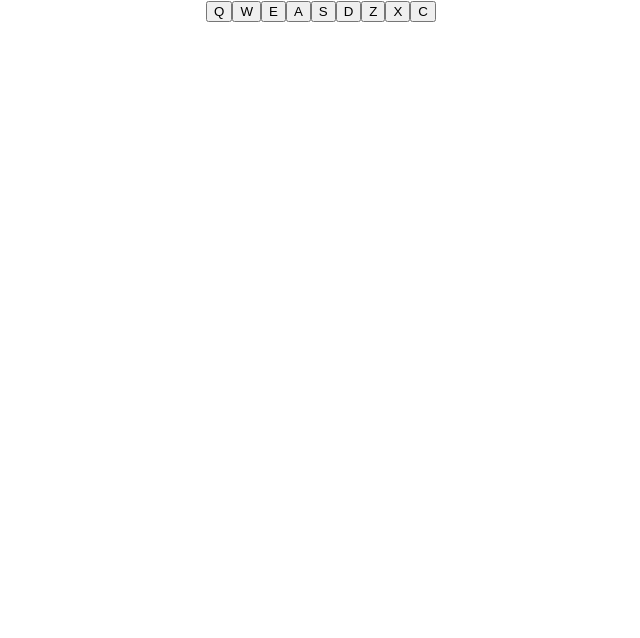
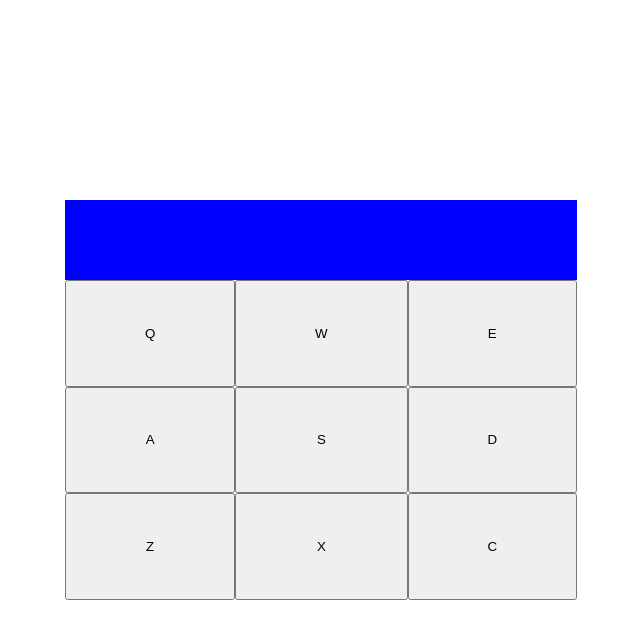
Before and after one commit to Dj5822/DrumMachine, a React (Create React App) app: page / in a window 1280 px wide. Shown: the top 638 px of the page, without its empty margins (319-959 px from the left). Built offline with nearby package versions, Linux system fonts and the light colour scheme.

Commit message:
Adjusted gui alignment.

```diff
--- a/src/App.js
+++ b/src/App.js
@@ -1,4 +1,3 @@
-import logo from './logo.svg';
 import './App.css';
 import DrumMachine from './Components/DrumMachine.js'
 
--- a/src/Components/DrumMachine.js
+++ b/src/Components/DrumMachine.js
@@ -1,10 +1,12 @@
 import React from 'react';
+import '../Style/Style.css';
 
 class DrumMachine extends React.Component {
   render() {
     return (
       <div id="drum-machine">
         <div id="display"></div>
+        <div id="drum-pad-container">
           <button className="drum-pad" id="c-key">Q</button>
           <button className="drum-pad" id="d-key">W</button>
           <button className="drum-pad" id="e-key">E</button>
@@ -15,6 +17,7 @@ class DrumMachine extends React.Component {
           <button className="drum-pad" id="high-c-key">X</button>
           <button className="drum-pad" id="high-d-key">C</button>
         </div>
+      </div>
     );
   }
 }
--- /dev/null
+++ b/src/Style/Style.css
@@ -0,0 +1,21 @@
+#drum-pad-container {
+  display: grid;
+  grid-template-columns: auto auto auto;
+  grid-template-rows: auto auto auto;
+  width: 40vw;
+  height: 40vh;
+}
+
+#display {
+  background-color: blue;
+  width:40vw;
+  height:10vh;
+}
+
+#drum-machine {
+  height: 100vh;
+  display: flex;
+  flex-direction: column;
+  align-items: center;
+  justify-content: center;
+}
```
Also changed, not shown: src/logo.svg (deleted), 1 other file (tests, documents, lock files or other folders). Lines whose indentation alone changed are shown as unchanged.
